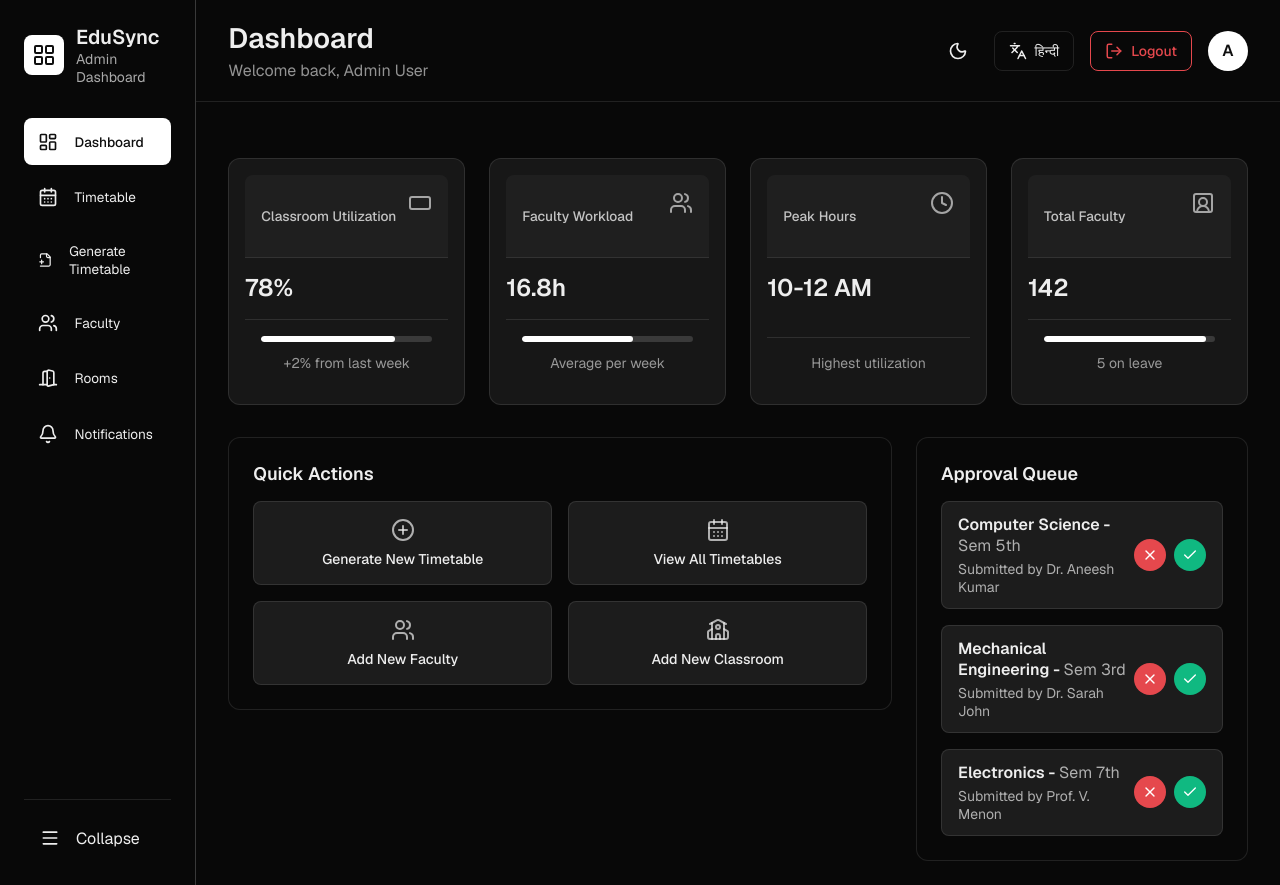
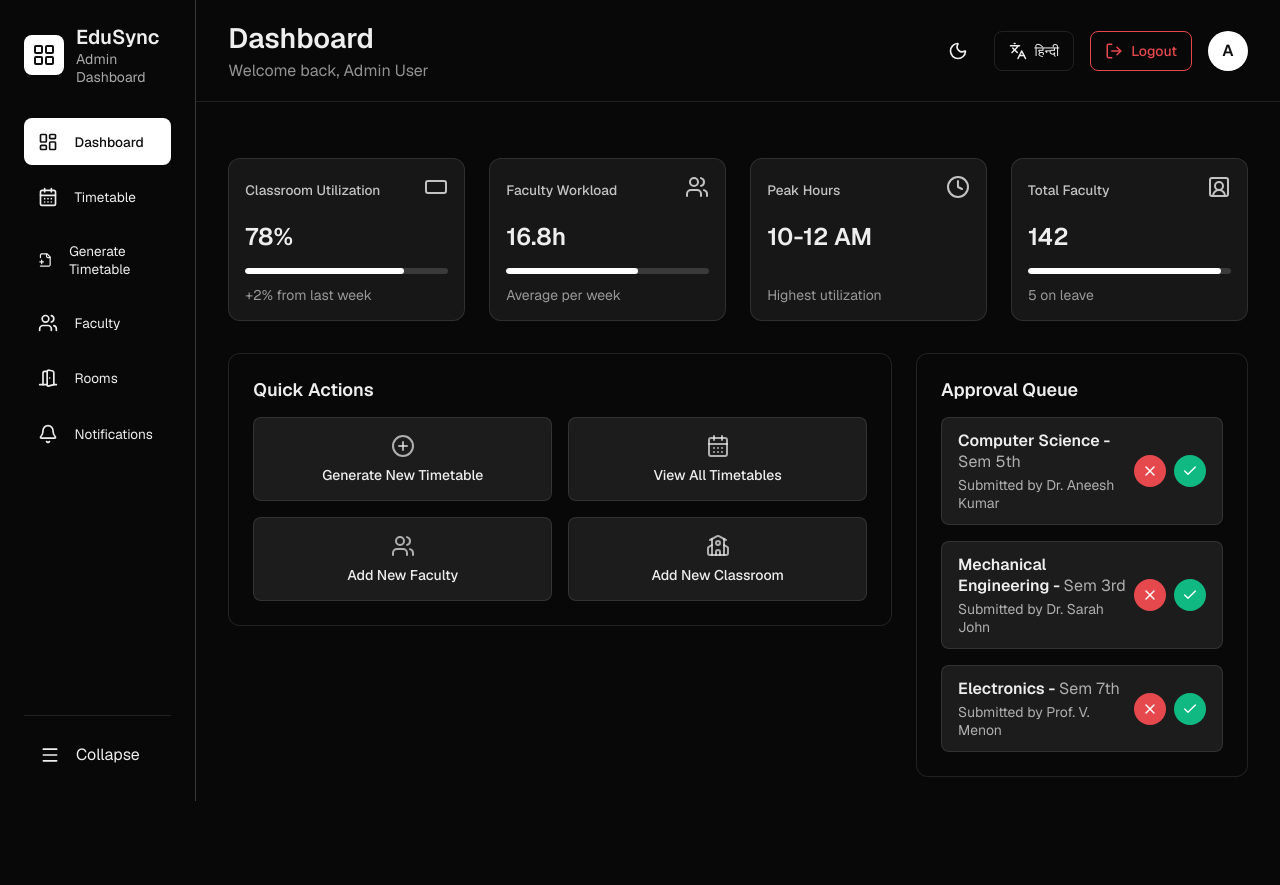
Before and after one commit to Shourya523/EduSch-Frontend, a React (Vite) app: page /admin-rooms in a window 1280 px wide. Both pictures are taken after a click on the link "Dashboard". After the commit the page ends 801 px from the top, so only its background shows below. Built offline with nearby package versions, Linux system fonts and the light colour scheme.

Commit message:
Shourya added new pages and new popups

```diff
--- a/src/Pages/Notifications.css
+++ b/src/Pages/Notifications.css
@@ -2,14 +2,14 @@
 .ntf-page {
     padding: 32px;
     color: var(--text-light);
-    background: #101014;
+    background: #0f0f0f;
     min-height: 100vh;
 }
 
 .ntf-container {
     max-width: 1000px;
     margin: 0 auto;
-    background-color: #16161a;
+    background-color: #0f0f0f;
     border: 1px solid var(--border);
     border-radius: 0.75rem;
     box-shadow: 0 2px 16px 0 #000a;
@@ -21,7 +21,7 @@
     align-items: center;
     padding: 1.5rem 2rem;
     border-bottom: 1px solid var(--border);
-    background: #18181c;
+    background: #0f0f0f;
 }
 
 .ntf-header h2 {
@@ -80,7 +80,7 @@
 .ntf-card {
     display: flex;
     gap: 1.5rem;
-    background-color: #18181c;
+    background-color: #0f0f0f;
     border: 1px solid var(--border);
     border-left-width: 4px;
     border-radius: 0.5rem;
--- a/src/components/StatCard.css
+++ b/src/components/StatCard.css
@@ -17,7 +17,7 @@ body {
     padding: 0;
 }
 
-.stat-card {
+.dashboard-metric-card {
     background-color: oklch(0.205 0 0);
     border: 1px solid var(--border);
     border-radius: 12px;
@@ -29,7 +29,7 @@ body {
 }
 
 /* --- Card Header --- */
-.card-header {
+.dashboard-metric-header {
     display: flex;
     justify-content: space-between;
     align-items: center;
@@ -37,17 +37,17 @@ body {
     opacity: 0.8;
 }
 
-.card-title {
+.dashboard-metric-title {
     font-size: .85em;
     font-weight: 500;
 }
 
-.card-icon {
+.dashboard-metric-icon {
     font-size: 20px;
 }
 
 /* --- Card Value --- */
-.card-value {
+.dashboard-metric-value {
     font-size: 1.5em;
     font-weight: 600;
     color: var(--text-light);
@@ -56,11 +56,11 @@ body {
 }
 
 /* --- Card Footer --- */
-.card-footer {
+.dashboard-metric-footer {
     margin-top: auto; /* Pushes footer to the bottom */
 }
 
-.progress-bar-container {
+.dashboard-metric-progress-container {
     width: 100%;
     height: 6px;
     background-color: rgba(255, 255, 255, 0.15);
@@ -69,14 +69,14 @@ body {
     margin-bottom: 12px;
 }
 
-.progress-bar-fill {
+.dashboard-metric-progress-fill {
     height: 100%;
     background-color: var(--btn-light);
     border-radius: 3px;
     transition: width 0.5s ease-in-out;
 }
 
-.card-description {
+.dashboard-metric-description {
     font-size: 14px;
     color: var(--text-light);
     opacity: 0.6;
--- a/src/components/StatCard.jsx
+++ b/src/components/StatCard.jsx
@@ -1,26 +1,27 @@
+import React from 'react';
 import './StatCard.css';
 
 export default function StatCard({ icon, title, value, description, progressPercent }) {
     return (
-        <div className="stat-card">
-            <div className="card-header">
-                <span className="card-title">{title}</span>
-                <div className="card-icon">{icon}</div>
+        <div className="dashboard-metric-card">
+            <div className="dashboard-metric-header">
+                <span className="dashboard-metric-title">{title}</span>
+                <div className="dashboard-metric-icon">{icon}</div>
             </div>
-            <div className="card-value">
+            <div className="dashboard-metric-value">
                 {value}
             </div>
-            <div className="card-footer">
+            <div className="dashboard-metric-footer">
                 {/* Conditionally render the progress bar only if progressPercent is provided */}
                 {progressPercent !== undefined && (
-                    <div className="progress-bar-container">
+                    <div className="dashboard-metric-progress-container">
                         <div
-                            className="progress-bar-fill"
+                            className="dashboard-metric-progress-fill"
                             style={{ width: `${progressPercent}%` }}
                         ></div>
                     </div>
                 )}
-                <p className="card-description">{description}</p>
+                <p className="dashboard-metric-description">{description}</p>
             </div>
         </div>
     );
```
